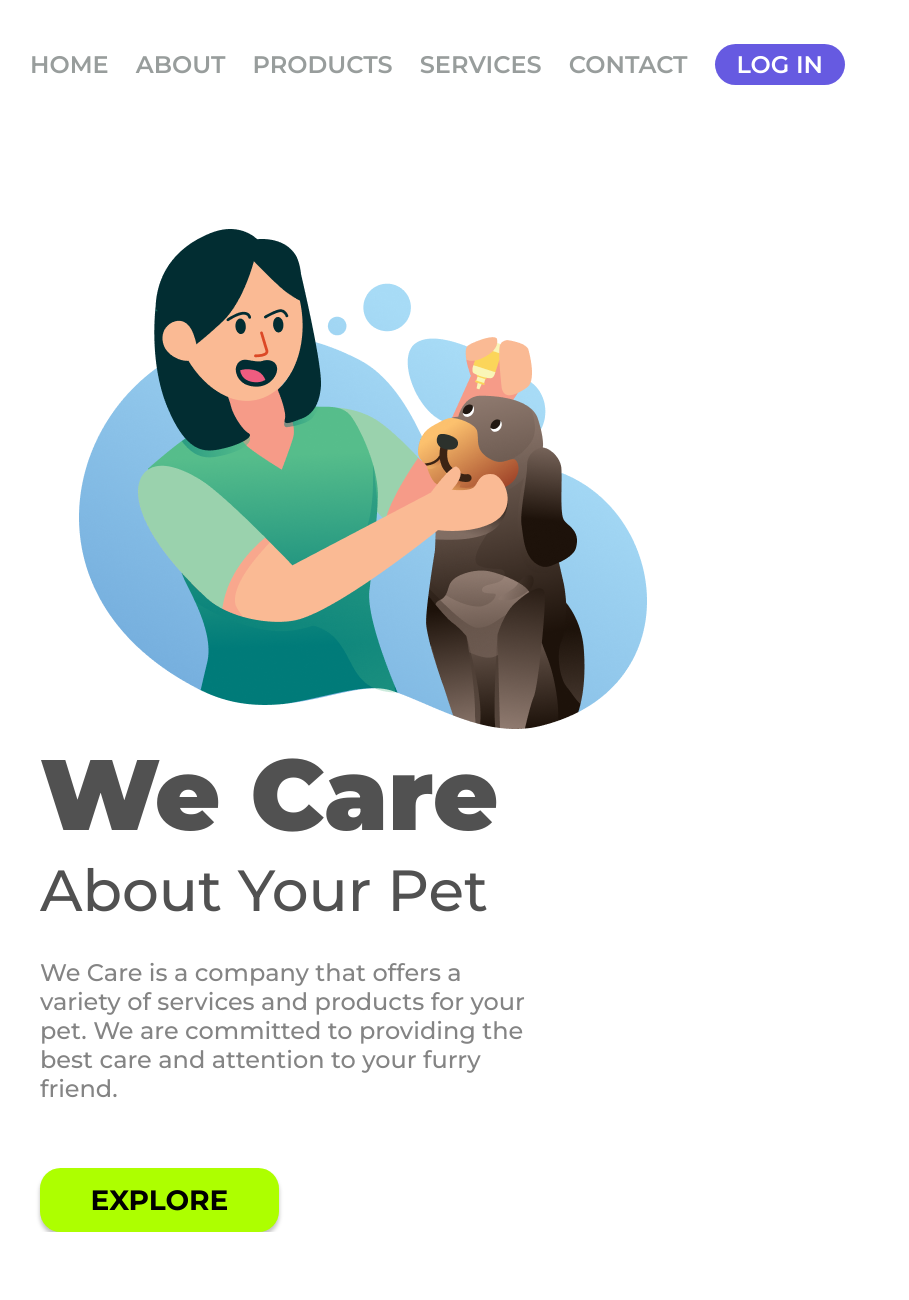
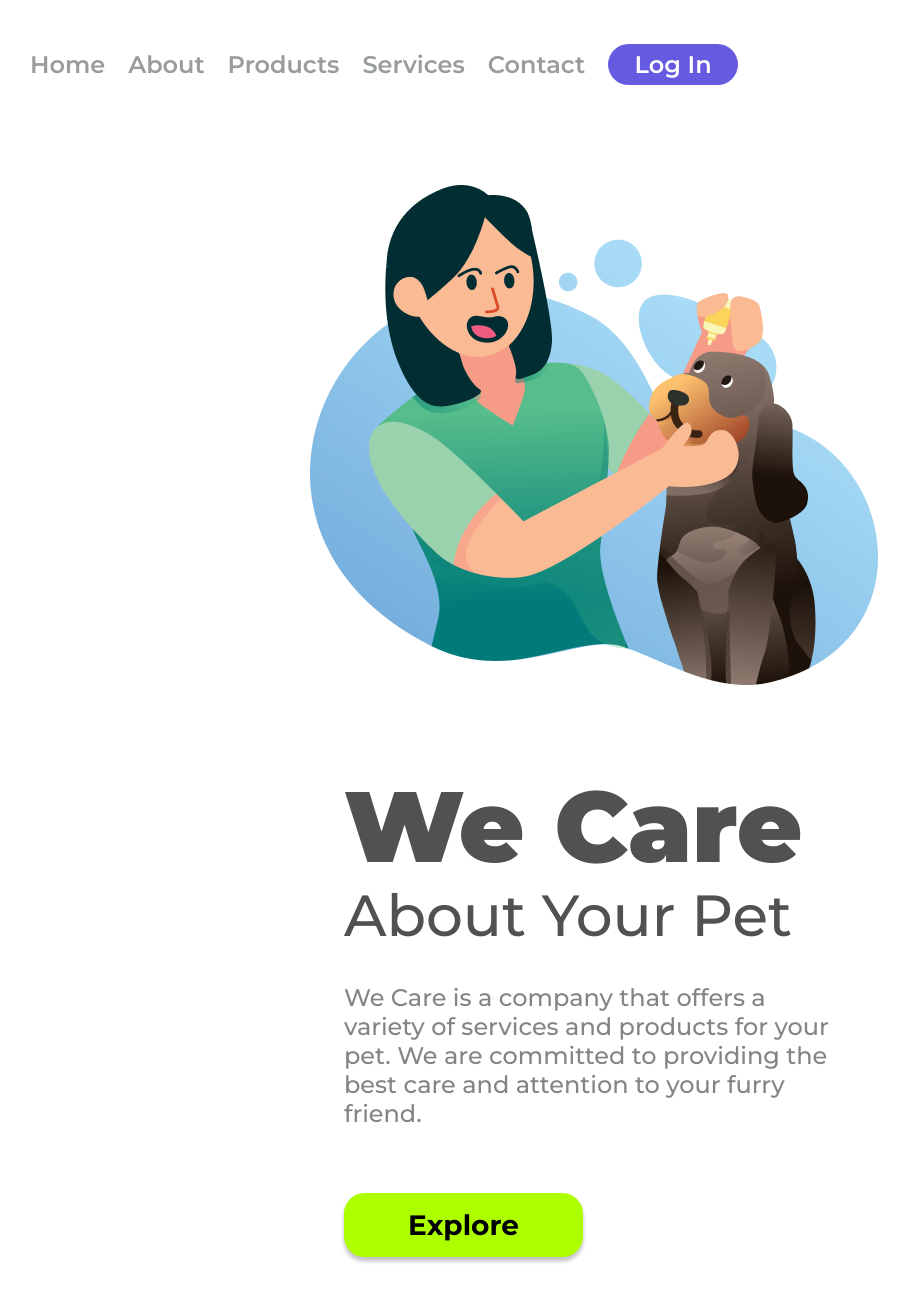
Before and after one commit to rafainui/We-Care-Landing-Page, a plain HTML site: page index.html in a window 1280 px wide. Shown: the whole page, without its empty margins (46-955 px from the left). Before the commit the page ends 1232 px from the top, so only its background shows below. Drawn offline with Linux system fonts and the light colour scheme.

Commit message:
Projeto We Care - Landing page com HTML e CSS

```diff
--- a/index.html
+++ b/index.html
@@ -1,36 +1,42 @@
 <!DOCTYPE html>
 <html lang="pt-br">
+<head>
+  <meta charset="UTF-8" />
+  <meta name="viewport" content="width=device-width, initial-scale=1.0" />
+  <title>We Care</title>
 
-<head>
-    <meta charset="UTF-8">
-    <meta name="viewport" content="width=device-width, initial-scale=1.0">
-    <link rel="preconnect" href="https://fonts.googleapis.com">
-    <link rel="preconnect" href="https://fonts.gstatic.com" crossorigin>
-    <link href="https://fonts.googleapis.com/css2?family=Montserrat:ital,wght@0,100..900;1,100..900&display=swap"
-        rel="stylesheet">
+  <!-- Fonts -->
+  <link rel="preconnect" href="https://fonts.googleapis.com" />
+  <link rel="preconnect" href="https://fonts.gstatic.com" crossorigin />
+  <link href="https://fonts.googleapis.com/css2?family=Montserrat:wght@400;500;600;700;900&display=swap" rel="stylesheet" />
 
-    <link rel="stylesheet" href="style.css">
-    <title>We Care</title>
+  <!-- CSS -->
+  <link rel="stylesheet" href="style.css" />
 </head>
+<body>
+  <header class="header">
+    <nav class="nav">
+      <a href="#" class="link-header">Home</a>
+      <a href="#" class="link-header">About</a>
+      <a href="#" class="link-header">Products</a>
+      <a href="#" class="link-header">Services</a>
+      <a href="#" class="link-header">Contact</a>
+      <button class="button-header">Log In</button>
+    </nav>
+  </header>
 
-<body>
-    <header>
-        <a class="link-header">HOME</a>
-        <a class="link-header">ABOUT</a>
-        <a class="link-header">PRODUCTS</a>
-        <a class="link-header">SERVICES</a>
-        <a class="link-header">CONTACT</a>
-        <button class="button-header">LOG IN</button>
-    </header>
-    <main>
-        <img src="./img/ilustracao.png" alt="Garota cuidando de cachorrinho" class="logo-img">
-        <section>
-            <h1>We Care</h1>
-            <h2>About Your Pet</h2>
-            <p>We Care is a company that offers a variety of services and products for your pet. We are committed to providing the best care and attention to your furry friend.</p>
-            <button class="button-main">EXPLORE</button>
-        </section>
-    </main>
+  <main class="main">
+    <img src="./img/ilustracao.png" alt="Garota cuidando de cachorrinho" class="logo-img" />
+
+    <section class="hero-text">
+      <h1>We Care</h1>
+      <h2>About Your Pet</h2>
+      <p>
+        We Care is a company that offers a variety of services and products for your pet.
+        We are committed to providing the best care and attention to your furry friend.
+      </p>
+      <button class="button-main">Explore</button>
+    </section>
+  </main>
 </body>
-
 </html>
--- a/style.css
+++ b/style.css
@@ -1,140 +1,131 @@
-@import url('https://fonts.googleapis.com/css2?family=Montserrat:ital,wght@0,900;1,900&display=swap');
+@import url('https://fonts.googleapis.com/css2?family=Montserrat:wght@400;500;600;700;900&display=swap');
 
 * {
   margin: 0;
   padding: 0;
+  box-sizing: border-box;
   font-family: "Montserrat", sans-serif;
+}
+
+body {
+  background-color: #fff;
+}
+
+.header {
+  padding: 44px 76px 0;
+}
+
+.nav {
+  display: flex;
+  align-items: center;
+  gap: 23px;
+  flex-wrap: wrap;
 }
 
 .link-header {
   font-size: 24px;
   font-weight: 600;
-    line-height: 29px;
   color: #989D9C;
+  text-decoration: none;
   cursor: pointer;
-    margin-right: 23px;
+}
+
+.button-header {
+  background-color: #665AE1;
+  color: #fff;
+  font-size: 24px;
+  font-weight: 600;
+  border: none;
+  border-radius: 20.5px;
+  width: 130px;
+  height: 41px;
+  cursor: pointer;
+}
+
+.main {
+  display: flex;
+  align-items: center;
+  justify-content: center;
+  gap: 86px;
+  padding: 100px 76px;
+  flex-wrap: wrap;
 }
 
 .logo-img {
+  max-width: 100%;
+  height: auto;
   width: 568px;
-    height: 500px;
-    margin-left: 125px;
-    display: inline-block;
 }
 
-.button-header {
-    background: #665AE1;
-    border-radius: 20.5px;
-    width: 130px;
-    height: 41px;
-    border: none;
-    color: #FFF;
-    font-weight: 600;
-    line-height: 29px;
-    font-size: 24px;
-    cursor: pointer;
+.hero-text {
+  max-width: 500px;
 }
 
-header {
-    margin: 44px 0 144px 76px;
-}
-
-section {
-    display: inline-block;
-    margin-left: 86px;
-}
-
-h1 {
+.hero-text h1 {
   color: #515151;
   font-size: 100px;
   font-weight: 900;
-    line-height: 122px;
+  line-height: 1.1;
 }
 
-h2 {
+.hero-text h2 {
   color: #515151;
   font-size: 58px;
   font-weight: 500;
-    line-height: 71px;
+  line-height: 1.2;
 }
 
-p {
+.hero-text p {
   color: #848484;
   font-size: 24px;
   font-weight: 500;
-    line-height: 29px;
-    width: 500px;
-    margin-top: 32px;
-    margin-bottom: 65px;
+  margin: 32px 0 65px;
 }
 
 .button-main {
-    background: #ADFF00;
+  background-color: #ADFF00;
+  color: #000;
+  font-size: 28px;
+  font-weight: 700;
+  border: none;
   border-radius: 20.5px;
   width: 239px;
   height: 64px;
-    border: none;
   cursor: pointer;
-    color: #000;
-    font-size: 28px;
-    font-weight: 700;
-    line-height: 34px;
-    box-shadow: 0px 4px 4px 0px rgba(0, 0, 0, 0.25);
+  box-shadow: 0 4px 4px rgba(0, 0, 0, 0.25);
 }
 
-@media screen and (max-width: 900px) {
-    header {
+/* Responsividade */
+@media (max-width: 900px) {
+  .header {
     display: none;
   }
 
-    p {
+  .main {
+    flex-direction: column;
+    padding: 40px 20px;
+    text-align: center;
+  }
+
+  .hero-text h1 {
+    font-size: 50px;
+  }
+
+  .hero-text h2 {
+    font-size: 30px;
+  }
+
+  .hero-text p {
     display: none;
   }
 
-    main {
-        width: 100%;
-        height: auto;
-        padding: 0;
-        margin: 0;
-    }
-
-    section {
-        display: flex;
-        flex-direction: column;
-        align-items: center;
-        text-align: center;
-        margin: 0 20px;
-
-    }
-
   .logo-img {
-        position: static;
-        width: 100%;
-        height: auto;
-        max-width: 90%;
-        margin: 149px 22px 0 14px;
-    }
-
-    h1 {
-        line-height: normal;
-        font-size: 50px;
-        width: auto;
-        text-align: center;
-        margin-top: 24px;
-    }
-
-    h2 {
-        font-size: 30px;
-        line-height: normal;
-        width: auto;
-        text-align: center;
-
-
+    margin-top: 40px;
+    width: 90%;
   }
 
   .button-main {
-        display: block;
-        margin: 0 auto;
-        font-size: 28px;
+    margin-top: 20px;
+    width: 80%;
   }
 }
```
Also changed, not shown: img/IMAGEMDOPROJETOFULL.png (added), img/IMAGEMDOPROJETORESPONSIVA.png (added), 1 other file. Lines whose indentation alone changed are shown as unchanged.
